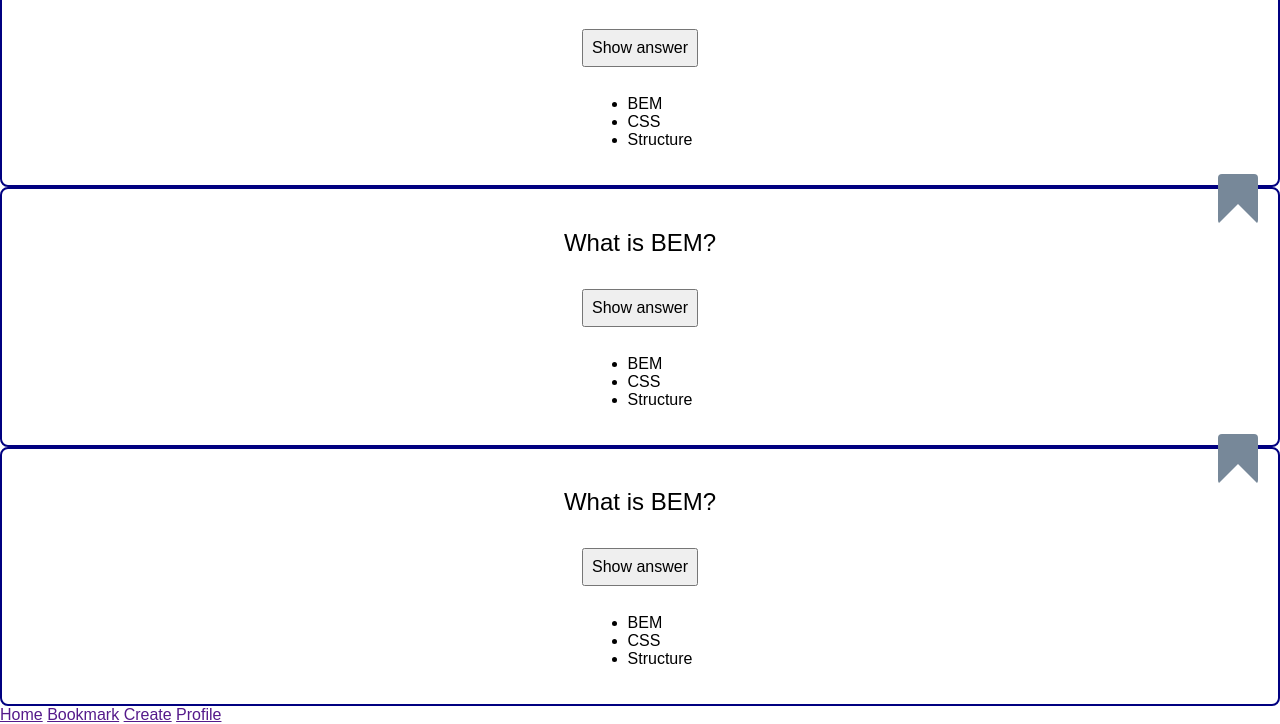
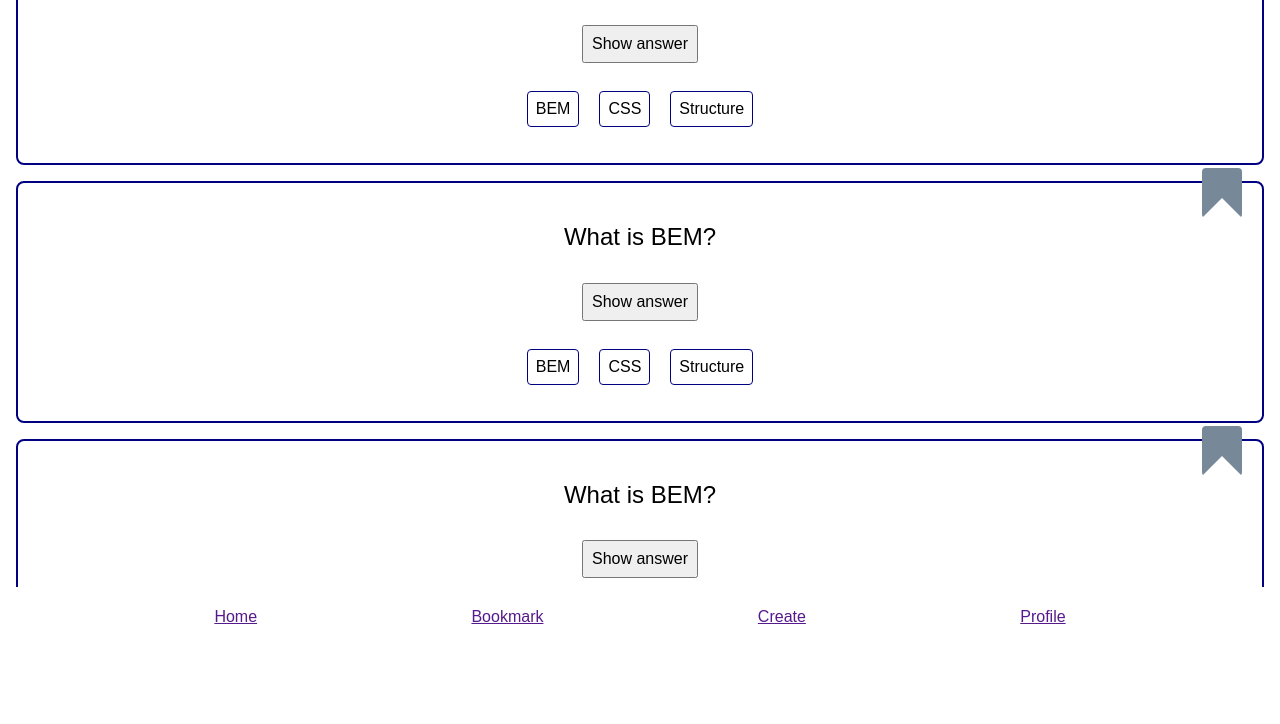
Before and after one commit to macfrei/quiz-app-21-5, a website built with Vite: page index.html in a window 1280 px wide. Shown: the part 153-877 px from the top of the page. After the commit the page ends 800 px from the top, so only its background shows below. Built offline with nearby package versions, Linux system fonts and the light colour scheme.

Commit message:
Import CSS files

```diff
--- a/css/style.css
+++ b/css/style.css
@@ -1,2 +1,6 @@
 @import '_base.css';
 @import './components/card.css';
+@import './components/tags.css';
+@import './components/app-grid.css';
+@import './components/main.css';
+@import './components/nav.css';
```
